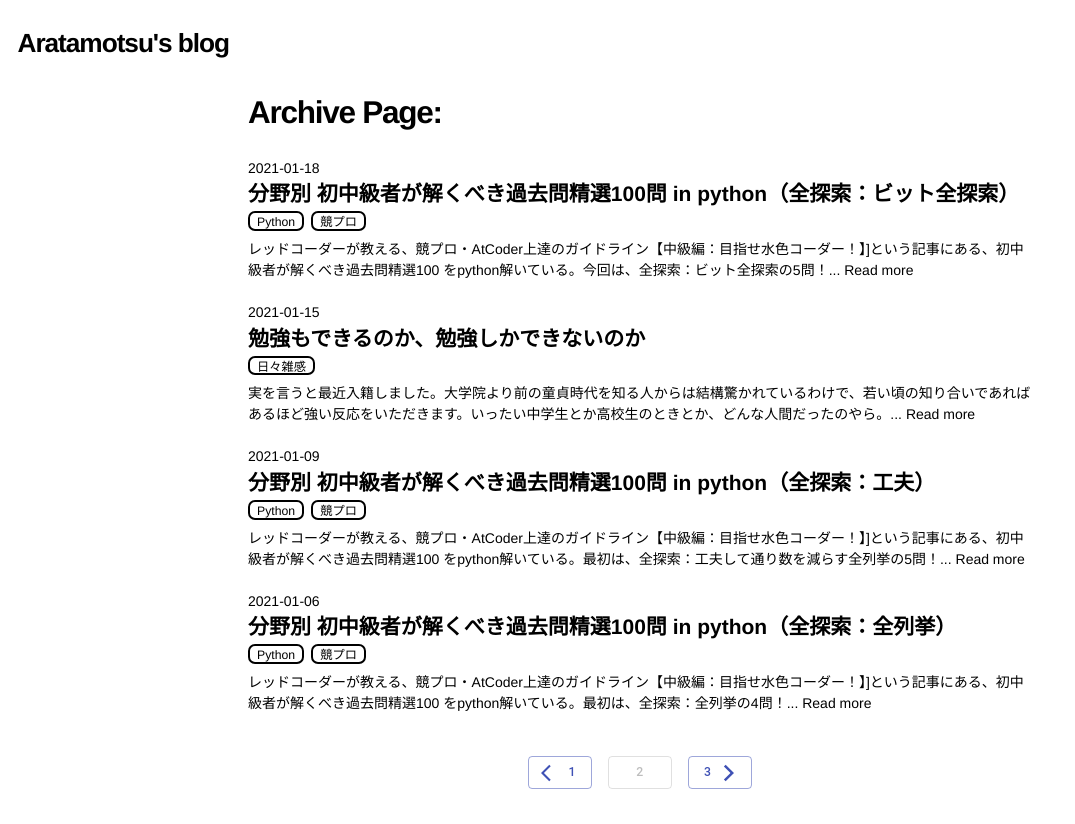
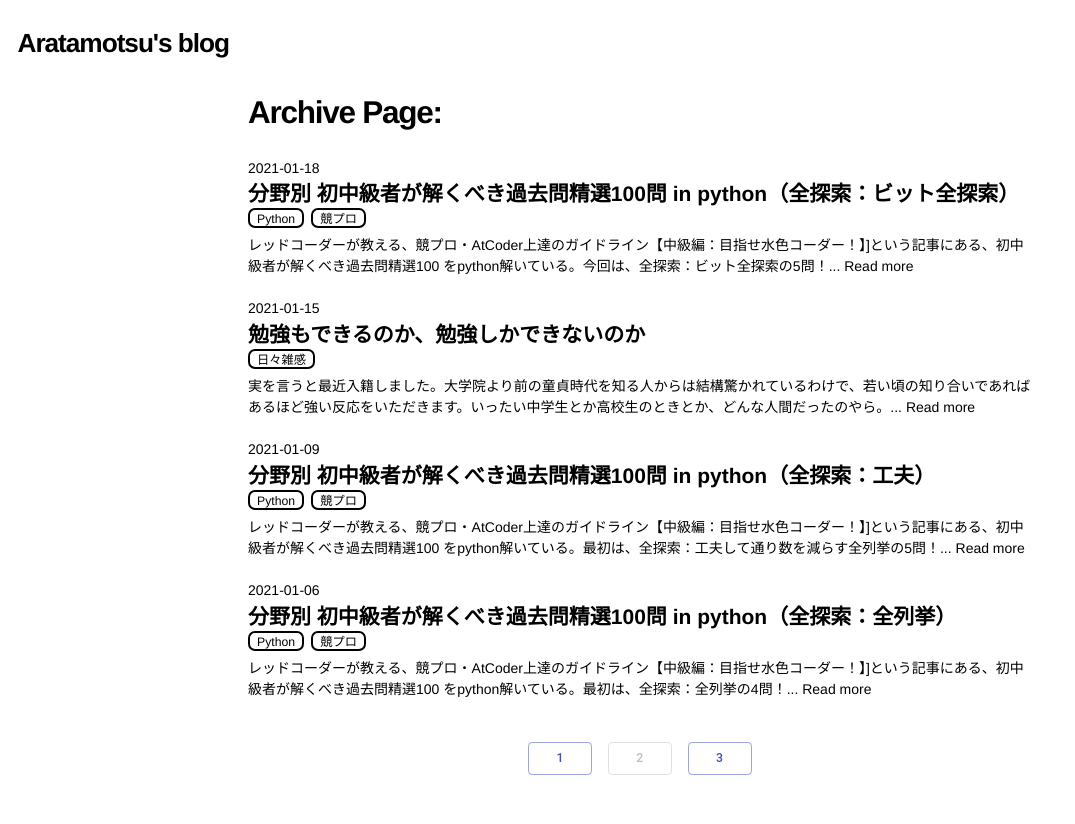
Before and after one commit to aratamotsu/nextjs-blog, a Next.js app: page /archive/2 in a window 1280 px wide. Shown: the whole page, without its empty margins (0-1075 px from the left). Built offline with nearby package versions, Linux system fonts and the light colour scheme.

Commit message:
fix follow buttom and Link href

```diff
--- a/components/back-to-home.js
+++ b/components/back-to-home.js
@@ -8,11 +8,11 @@ import ArrowBackIosIcon from '@material-ui/icons/ArrowBackIos';
 export default function BackToHome() {
   return (
     <div className="max-w-4xl mx-auto mt-10">
-      <Button color="primary" variant="outlined" startIcon={<ArrowBackIosIcon/>}>
-        <Link href="/">
-        <a>Back to home</a>
-        </Link>
-      </Button>
+      <Link href="/" passHref>
+        <Button color="primary" variant="outlined" startIcon={<ArrowBackIosIcon/>}>
+          <a>Back to home</a>
+        </Button>
+      </Link>
     </div>
   )
 }
--- a/components/footer.js
+++ b/components/footer.js
@@ -1,6 +1,8 @@
 import Container from './container'
 import Link from 'next/link'
 import FooterStories from '../components/footer-more-stories'
+import { TwitterFollowButton} from 'react-twitter-embed'
+
 
 export default function Footer({ recentPosts }) {
   return (
@@ -31,8 +33,7 @@ export default function Footer({ recentPosts }) {
                 <Link href="/about">
                   <a className="font-medium">Aratamotsu</a>
                 </Link>
-                <a href="https://twitter.com/aratamotsu?ref_src=twsrc%5Etfw" class="twitter-follow-button" data-show-screen-name="false" data-show-count="false">Follow</a>
-                <script async src="https://platform.twitter.com/widgets.js" charset="utf-8"></script>
+                <TwitterFollowButton screenName={'aratamotsu'} options={{showCount: 'false', showScreenName: 'false'}}/>
                 <p className="mt-1">院：物理（D）→ 社会人3年目。統計学や計量経済学を勉強している実務者／事務方。 トリックスターと言われたい。競プロはじめました。</p>
               </div>
             </div>
--- a/components/pager.js
+++ b/components/pager.js
@@ -15,11 +15,11 @@ const Pager = (props) => {
     <div className="pager mb-10 text-lg">
       <span className="pager-item">
         {prevPage ? (
-          <Button color="primary" variant="outlined" startIcon={<ArrowBackIosIcon/>}>
-          <Link href={href} as={asCallback(prevPage)}>
-            <a>{prevPage}</a>
+          <Link href={href} passHref as={asCallback(prevPage)}>
+            <Button color="primary" variant="outlined">
+              <a>{prevPage}</a>
+            </Button>
           </Link>
-          </Button>
         ) : ``}
        </span>
         <Button variant="outlined" disabled >
@@ -27,11 +27,11 @@ const Pager = (props) => {
         </Button>
       <span className="pager-item">
         {nextPage ? (
-          <Button color="primary" variant="outlined" endIcon={<ArrowForwardIosIcon/>}>
-          <Link href={href} as={asCallback(nextPage)}>
+          <Link href={href} passHref as={asCallback(nextPage)}>
+          <Button color="primary" variant="outlined">
             <a>{nextPage}</a>
+          </Button>
           </Link>
-          </Button>
         ) : ``}
       </span>
       <style jsx>{`
--- a/components/show-tags.js
+++ b/components/show-tags.js
@@ -2,18 +2,18 @@ import Link from 'next/link'
 
 export default function ShowTags({ tags }) {
     return (
-        <tag className="text-sm">
+        <div className="text-sm">
             {!Array.isArray(tags) ? (
                 <Link as={`/tags/${tags}`} href="/tags/[tags]">
                     <a className="px-2 pt-0.5 mr-2 border-solid border-2 border-black hover:bg-gray-200 rounded-lg">{tags}</a>
                 </Link>
             ) : (
                 tags.map((tag) => (
-                    <Link as={`/tags/${tag}`} href="/tags/[tag]">
+                    <Link key={tag} as={`/tags/${tag}`} href="/tags/[tag]">
                         <a className="px-2 pt-0.5 mr-2 border-solid border-2 border-black hover:bg-gray-200 rounded-lg">{tag}</a>
                     </Link>
                 ))
             )}
-        </tag>
+        </div>
     )
 }
--- a/package.json
+++ b/package.json
@@ -19,6 +19,7 @@
     "react": "^17.0.1",
     "react-dom": "^17.0.1",
     "react-share": "^4.3.1",
+    "react-twitter-embed": "^3.0.3",
     "rehype-katex": "^4.0.0",
     "rehype-mathjax": "^3.0.0",
     "rehype-stringify": "^8.0.0",
--- a/pages/index.js
+++ b/pages/index.js
@@ -23,11 +23,11 @@ export default function Index({ allPosts }) {
           <div className="max-w-4xl mx-auto mb-12">
             <MoreStories posts={morePosts} h1Info='Articles'/>
           <div className="mt-10 ml-auto">
-            <Button color="default" variant="outlined">
-              <Link href="archive/2">
+            <Link href="/archive/2" passHref>
+              <Button color="default" variant="outlined">
                 <a>Archives</a>
-              </Link>
-            </Button>
+              </Button>
+            </Link>
           </div>
           </div>
 
```
Also changed, not shown: 1 other file (tests, documents, lock files or other folders).
